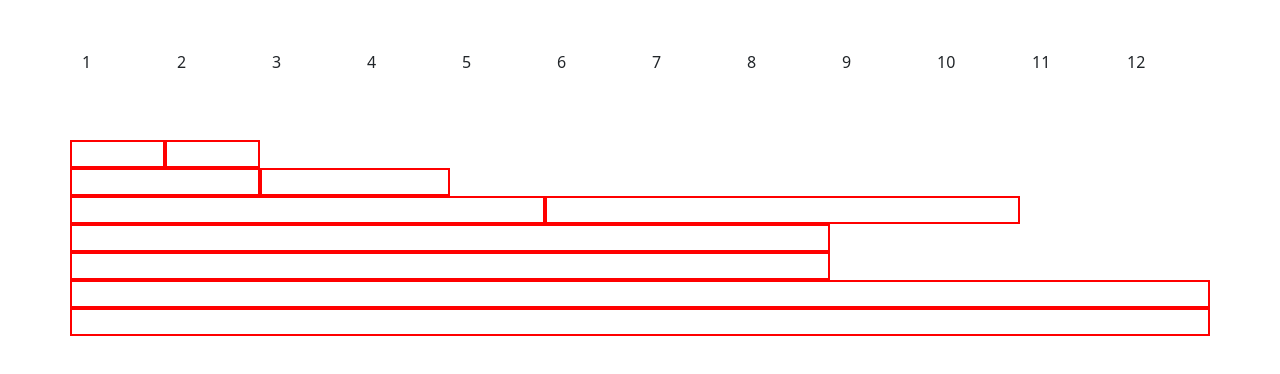
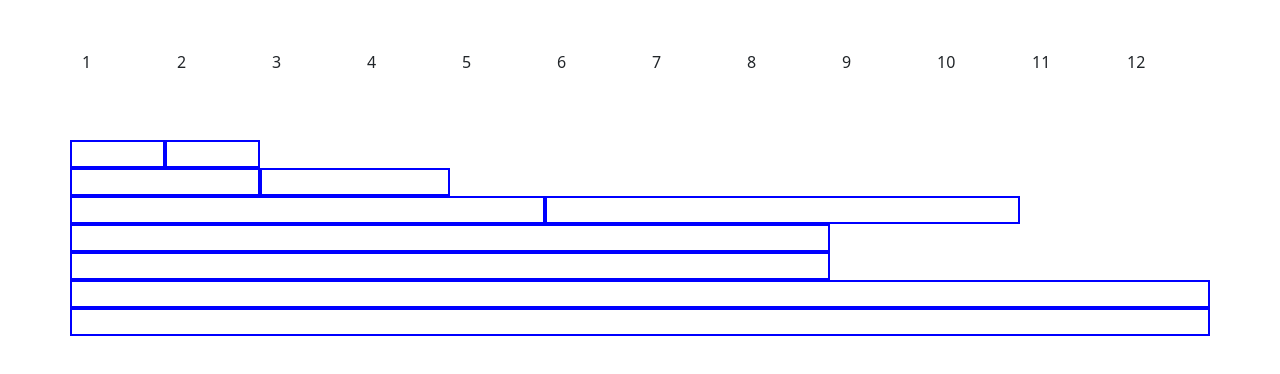
Before and after one commit to KingVizard/Columnas, a plain HTML site: page index.html in a window 1280 px wide. Drawn offline with nearby package versions, Linux system fonts and the light colour scheme.

Commit message:
Update index.html
Se realizó un cambio a lo color del borde de las columnas

```diff
--- a/index.html
+++ b/index.html
@@ -57,24 +57,24 @@
 
     <div class="container">
         <div class="row">
-            <div class="col-1" style="border: 2px solid red; ">&nbsp;</div>
-            <div class="col-1" style="border: 2px solid red; ">&nbsp;</div>
+            <div class="col-1" style="border: 2px solid blue; ">&nbsp;</div>
+            <div class="col-1" style="border: 2px solid blue; ">&nbsp;</div>
         </div>
         <div class="row">
-            <div class="col-2" style="border: 2px solid red; ">&nbsp;</div>
-            <div class="col-2" style="border: 2px solid red; ">&nbsp;</div>
+            <div class="col-2" style="border: 2px solid blue; ">&nbsp;</div>
+            <div class="col-2" style="border: 2px solid blue; ">&nbsp;</div>
         </div>
         <div class="row">
-            <div class="col-5" style="border: 2px solid red; ">&nbsp;</div>
-            <div class="col-5" style="border: 2px solid red; ">&nbsp;</div>
+            <div class="col-5" style="border: 2px solid blue; ">&nbsp;</div>
+            <div class="col-5" style="border: 2px solid blue; ">&nbsp;</div>
         </div>
         <div class="row">
-            <div class="col-8" style="border: 2px solid red; ">&nbsp;</div>
-            <div class="col-8" style="border: 2px solid red; ">&nbsp;</div>
+            <div class="col-8" style="border: 2px solid blue; ">&nbsp;</div>
+            <div class="col-8" style="border: 2px solid blue; ">&nbsp;</div>
         </div>
         <div class="row">
-            <div class="col-12" style="border: 2px solid red; ">&nbsp;</div>
-            <div class="col-12" style="border: 2px solid red; ">&nbsp;</div>
+            <div class="col-12" style="border: 2px solid blue; ">&nbsp;</div>
+            <div class="col-12" style="border: 2px solid blue; ">&nbsp;</div>
         </div>
     </div>
 </body>
```
